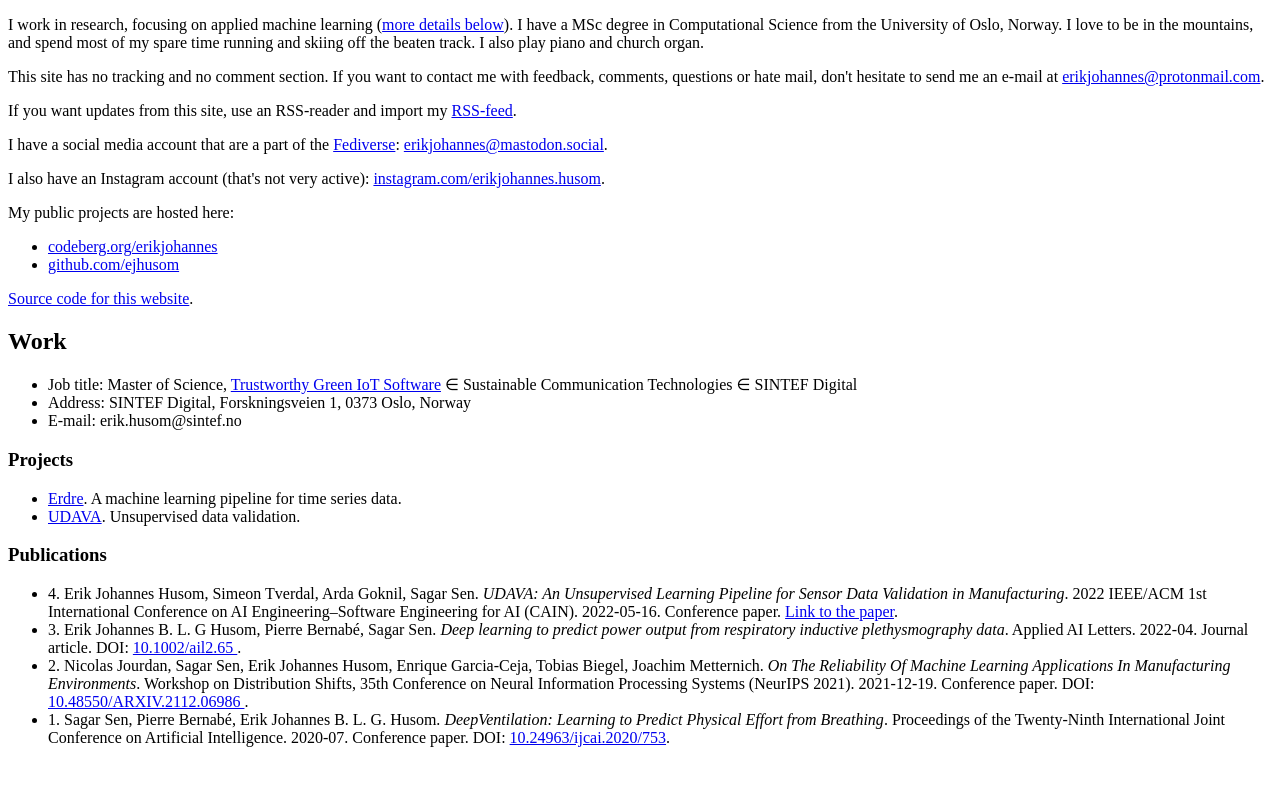
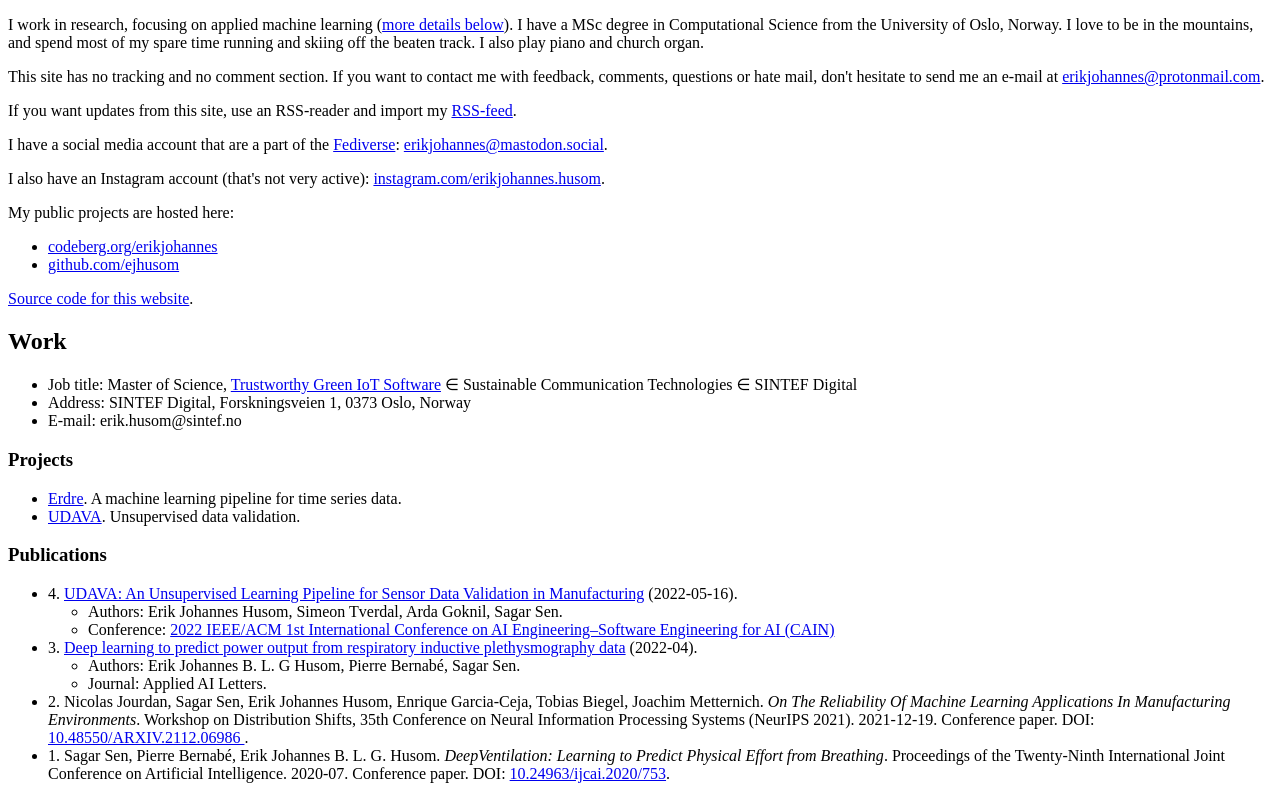
Before and after one commit to ejhusom/erikjohannesno, a plain HTML site: page pages/index.html in a window 1280 px wide. Shown: the part 334-1133 px from the top of the page. Before the commit the page ends 1097 px from the top, so only its background shows below. Drawn offline with Linux system fonts and the light colour scheme.

Commit message:
Start fixig pubications

```diff
--- a/pages/index.html
+++ b/pages/index.html
@@ -95,8 +95,18 @@
         <h3>Publications</h3>
 
         <ul>
-            <li>4. Erik Johannes Husom, Simeon Tverdal, Arda Goknil, Sagar Sen. <i>UDAVA: An Unsupervised Learning Pipeline for Sensor Data Validation in Manufacturing</i>.  2022 IEEE/ACM 1st International Conference on AI Engineering–Software Engineering for AI (CAIN). 2022-05-16. Conference paper. <a href="https://ieeexplore.ieee.org/abstract/document/9796428">Link to the paper</a>.</li>
-            <li>3. Erik Johannes B. L. G Husom, Pierre Bernabé, Sagar Sen. <i>Deep learning to predict power output from respiratory inductive plethysmography data</i>.  Applied AI Letters. 2022-04. Journal article. DOI: <a href="https://doi.org/10.1002/ail2.65">10.1002/ail2.65 </a>.</li>
+            <li>4. <a href="https://ieeexplore.ieee.org/abstract/document/9796428">UDAVA: An Unsupervised Learning Pipeline for Sensor Data Validation in Manufacturing</a> (2022-05-16).
+                <ul>
+                    <li>Authors: Erik Johannes Husom, Simeon Tverdal, Arda Goknil, Sagar Sen.</li>
+                    <li>Conference: <a href="https://conf.researchr.org/home/cain-2022">2022 IEEE/ACM 1st International Conference on AI Engineering–Software Engineering for AI (CAIN)</a></li>
+                </ul>
+            </li>
+            <li>3. <a href="https://doi.org/10.1002/ail2.65">Deep learning to predict power output from respiratory inductive plethysmography data</a> (2022-04).
+                <ul>
+                    <li>Authors: Erik Johannes B. L. G Husom, Pierre Bernabé, Sagar Sen.</li>
+                    <li>Journal: Applied AI Letters.</li>
+                </ul>
+            </li>
             <li>2. Nicolas Jourdan, Sagar Sen, Erik Johannes Husom, Enrique Garcia-Ceja, Tobias Biegel, Joachim Metternich. <i>
                     On The Reliability Of Machine Learning Applications In Manufacturing Environments</i>.  Workshop on Distribution Shifts, 35th Conference on Neural Information Processing Systems (NeurIPS 2021). 2021-12-19. Conference paper. DOI: <a href="https://doi.org/10.48550/arxiv.2112.06986">10.48550/ARXIV.2112.06986 </a>.</li>
             <li>1. Sagar Sen, Pierre Bernabé, Erik Johannes B. L. G. Husom. <i>DeepVentilation: Learning to Predict Physical Effort from Breathing</i>. Proceedings of the Twenty-Ninth International Joint Conference on Artificial Intelligence. 2020-07. Conference paper. DOI: <a href="https://doi.org/10.24963/ijcai.2020/753">10.24963/ijcai.2020/753</a>.</li>
```
